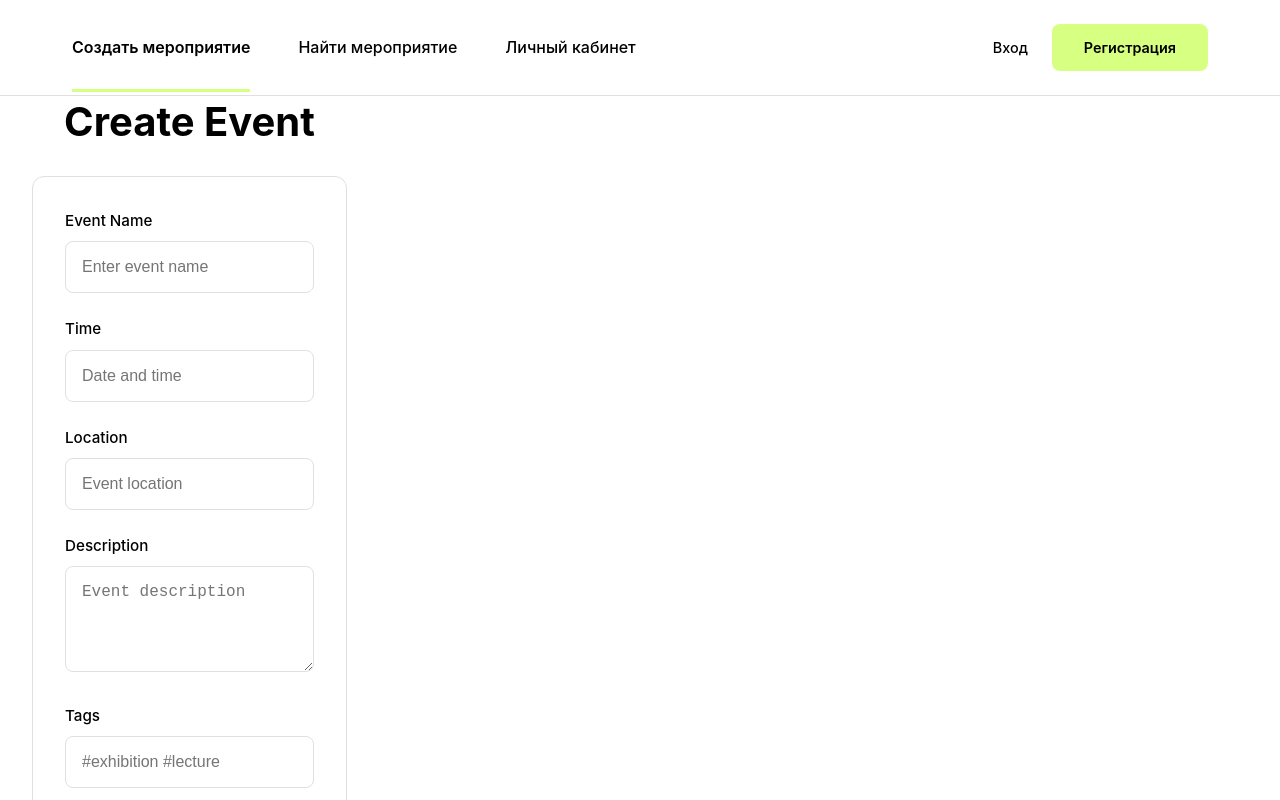
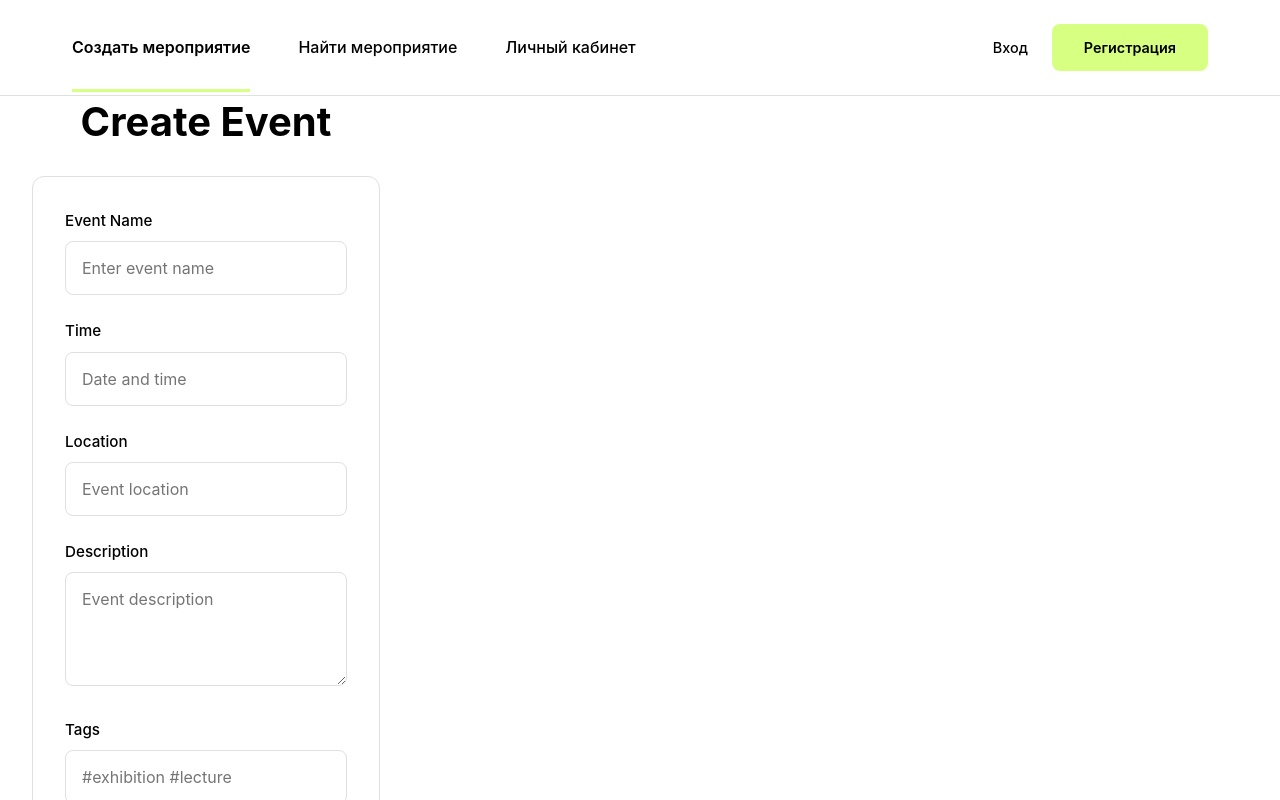
Before and after one commit to mmarkizz/UniMatch-Frontend, a React (Vite) app: page /create-event in a window 1280 px wide. Shown: the top 800 px of the page. Built offline with nearby package versions, Linux system fonts and the light colour scheme.

Commit message:
отправление мероприятий

```diff
--- a/src/pages/CreateEvent/CreateEvent.css
+++ b/src/pages/CreateEvent/CreateEvent.css
@@ -40,6 +40,7 @@
   border-radius: 8px;
   font-size: 1rem;
   transition: border-color 0.3s ease;
+  font-family: inherit;
 }
 
 .form-group input:focus,
@@ -61,8 +62,15 @@
   transition: all 0.3s ease;
 }
 
-.submit-btn:hover {
+.submit-btn:hover:not(:disabled) {
   background: #c5f06a;
   transform: translateY(-2px);
   box-shadow: var(--shadow-md);
 }
+
+.submit-btn:disabled {
+  background: var(--gray-border);
+  color: var(--gray-text);
+  cursor: not-allowed;
+  transform: none;
+}
--- a/src/pages/CreateEvent/CreateEvent.jsx
+++ b/src/pages/CreateEvent/CreateEvent.jsx
@@ -1,34 +1,134 @@
-import React from 'react';
+import React, { useState } from 'react';
 import './CreateEvent.css';
 
 const CreateEvent = () => {
+  const [formData, setFormData] = useState({
+    title: '',
+    time: '',
+    location: '',
+    description: '',
+    tags: ''
+  });
+
+  const [isLoading, setIsLoading] = useState(false);
+
+  const handleChange = (e) => {
+    const { name, value } = e.target;
+    setFormData(prevState => ({
+      ...prevState,
+      [name]: value
+    }));
+  };
+
+  const handleSubmit = async (e) => {
+    e.preventDefault();
+    setIsLoading(true);
+
+    try {
+      const response = await fetch('/api/events/', {
+        method: 'POST',
+        headers: {
+          'Content-Type': 'application/json',
+        },
+        body: JSON.stringify(formData)
+      });
+
+      if (response.ok) {
+        const result = await response.json();
+        console.log('Event created successfully:', result);
+        alert('Мероприятие успешно создано!');
+
+        // Очищаем форму после успешной отправки
+        setFormData({
+          title: '',
+          time: '',
+          location: '',
+          description: '',
+          tags: ''
+        });
+      } else {
+        throw new Error('Ошибка при создании мероприятия');
+      }
+    } catch (error) {
+      console.error('Error creating event:', error);
+      alert('Ошибка при создании мероприятия. Попробуйте еще раз.');
+    } finally {
+      setIsLoading(false);
+    }
+  };
+
   return (
     <div className="create-event-page">
       <div className="container">
         <h1>Create Event</h1>
-        <div className="create-event-form">
+        <form className="create-event-form" onSubmit={handleSubmit}>
           <div className="form-group">
             <label>Event Name</label>
-            <input type="text" placeholder="Enter event name" />
+            <input
+              type="text"
+              name="title"
+              placeholder="Enter event name"
+              value={formData.title}
+              onChange={handleChange}
+              required
+            />
           </div>
+
           <div className="form-group">
             <label>Time</label>
-            <input type="text" placeholder="Date and time" />
+            <input
+              type="text"
+              name="time"
+              placeholder="Date and time"
+              value={formData.time}
+              onChange={handleChange}
+              required
+            />
           </div>
+
           <div className="form-group">
             <label>Location</label>
-            <input type="text" placeholder="Event location" />
+            <input
+              type="text"
+              name="location"
+              placeholder="Event location"
+              value={formData.location}
+              onChange={handleChange}
+              required
+            />
           </div>
+
           <div className="form-group">
             <label>Description</label>
-            <textarea placeholder="Event description" rows="4"></textarea>
+            <textarea
+              name="description"
+              placeholder="Event description"
+              rows="4"
+              value={formData.description}
+              onChange={handleChange}
+              required
+            ></textarea>
           </div>
+
           <div className="form-group">
             <label>Tags</label>
-            <input type="text" placeholder="#exhibition #lecture" />
+            <input
+              type="text"
+              name="tags"
+              placeholder="#exhibition #lecture"
+              value={formData.tags}
+              onChange={handleChange}
+            />
           </div>
-          <button className="submit-btn">Create Event</button>
-        </div>
+
+          <button
+            type="submit"
+            className="submit-btn"
+            disabled={isLoading}
+          >
+            {isLoading ? 'Creating...' : 'Create Event'}
+          </button>
+        </form>
       </div>
     </div>
   );
```
